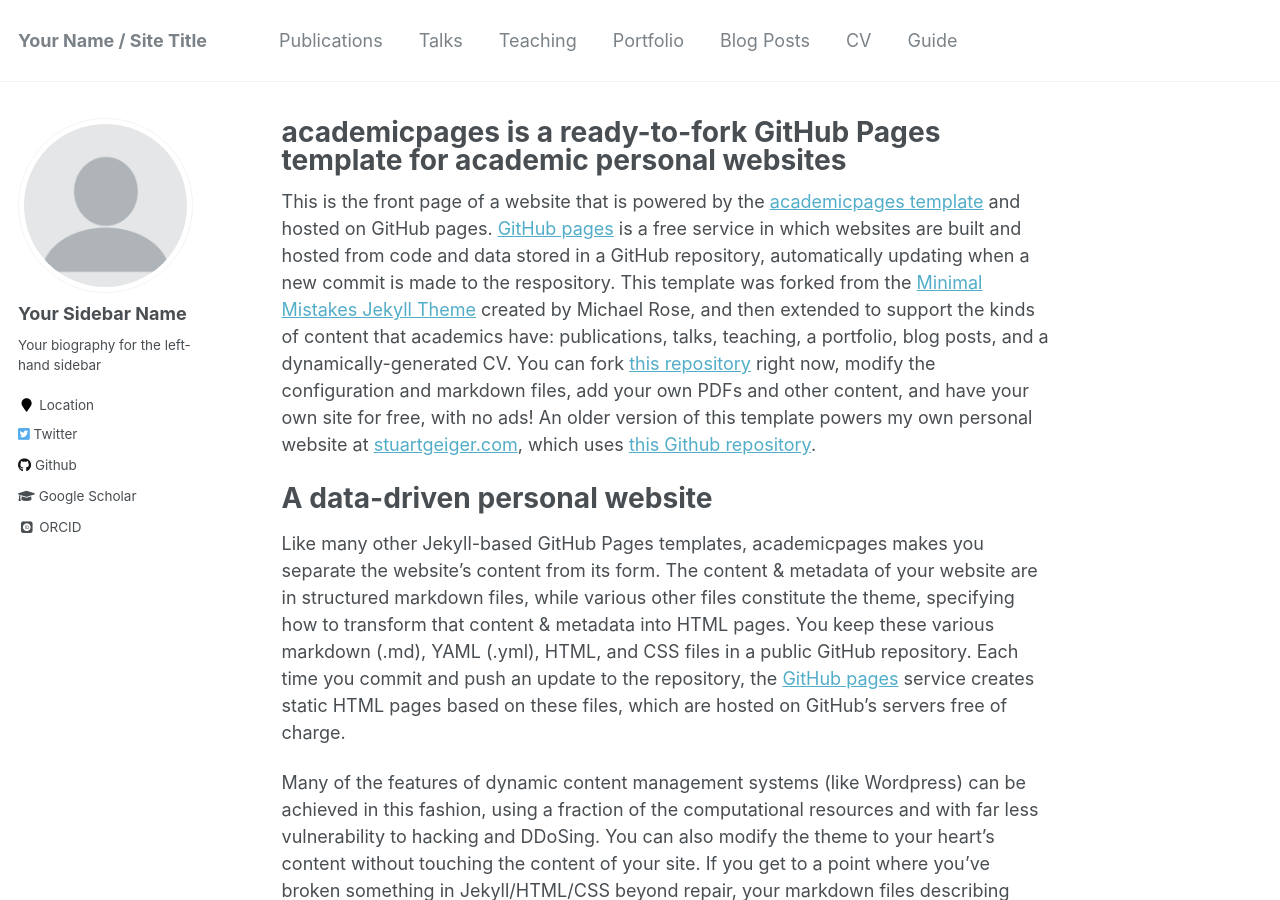
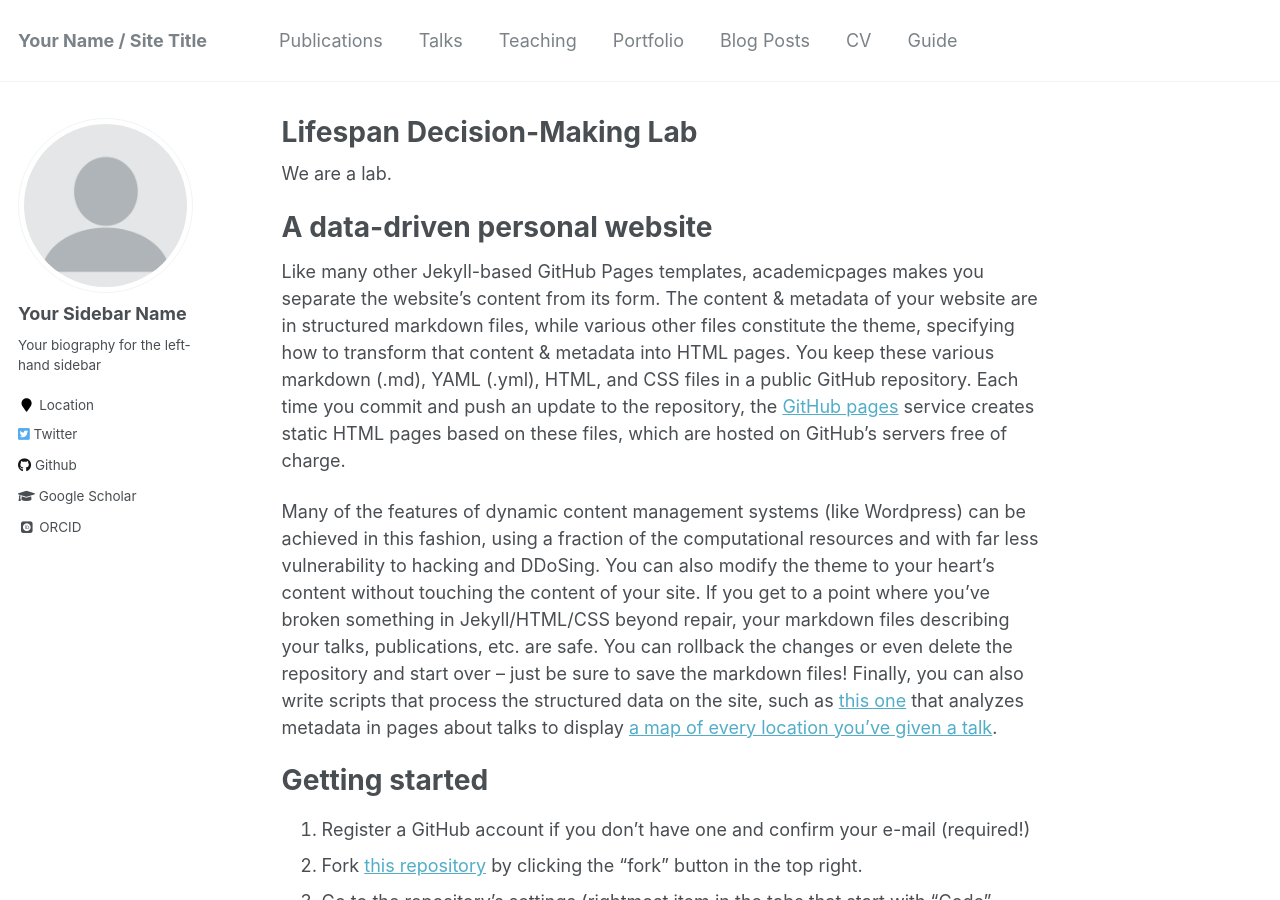
Before and after one commit to seandamiandevine/LDMLab.github.io, a Jekyll site: the page built from _pages/about.md, in a window 1280 px wide and 900 px high. Built offline with Jekyll 4.4.1, drawn with Linux system fonts in a browser that asks for light colours; some web fonts are replaced.

Commit message:
Update about.md

```diff
--- a/_pages/about.md
+++ b/_pages/about.md
@@ -1,6 +1,6 @@
 ---
 permalink: /
-title: "academicpages is a ready-to-fork GitHub Pages template for academic personal websites"
+title: "Lifespan Decision-Making Lab"
 excerpt: "About me"
 author_profile: true
 redirect_from:
@@ -8,7 +8,7 @@
   - /about.html
 ---
 
-This is the front page of a website that is powered by the [academicpages template](https://github.com/academicpages/academicpages.github.io) and hosted on GitHub pages. [GitHub pages](https://pages.github.com) is a free service in which websites are built and hosted from code and data stored in a GitHub repository, automatically updating when a new commit is made to the respository. This template was forked from the [Minimal Mistakes Jekyll Theme](https://mmistakes.github.io/minimal-mistakes/) created by Michael Rose, and then extended to support the kinds of content that academics have: publications, talks, teaching, a portfolio, blog posts, and a dynamically-generated CV. You can fork [this repository](https://github.com/academicpages/academicpages.github.io) right now, modify the configuration and markdown files, add your own PDFs and other content, and have your own site for free, with no ads! An older version of this template powers my own personal website at [stuartgeiger.com](http://stuartgeiger.com), which uses [this Github repository](https://github.com/staeiou/staeiou.github.io).
+We are a lab.
 
 A data-driven personal website
 ======
```
